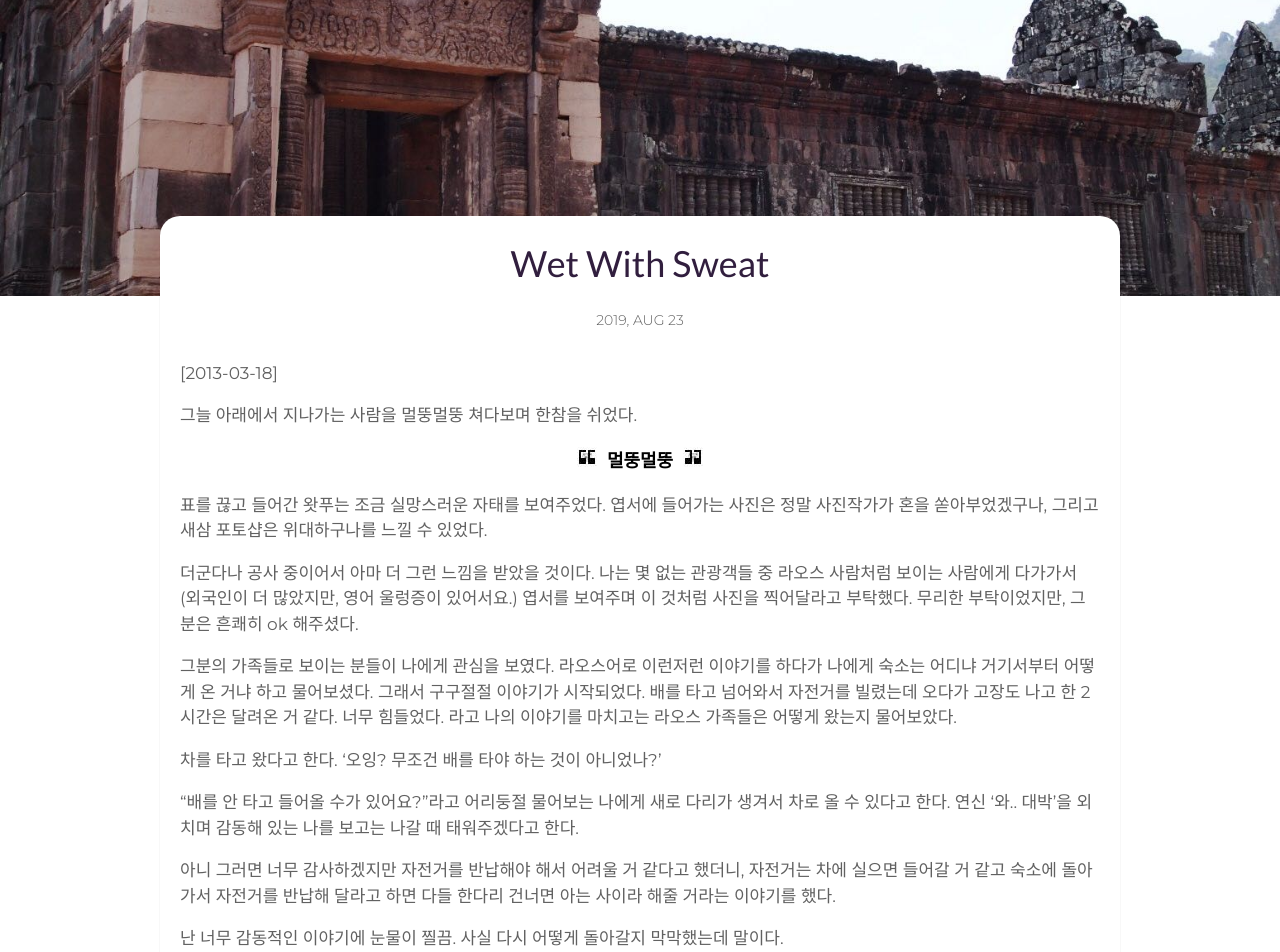
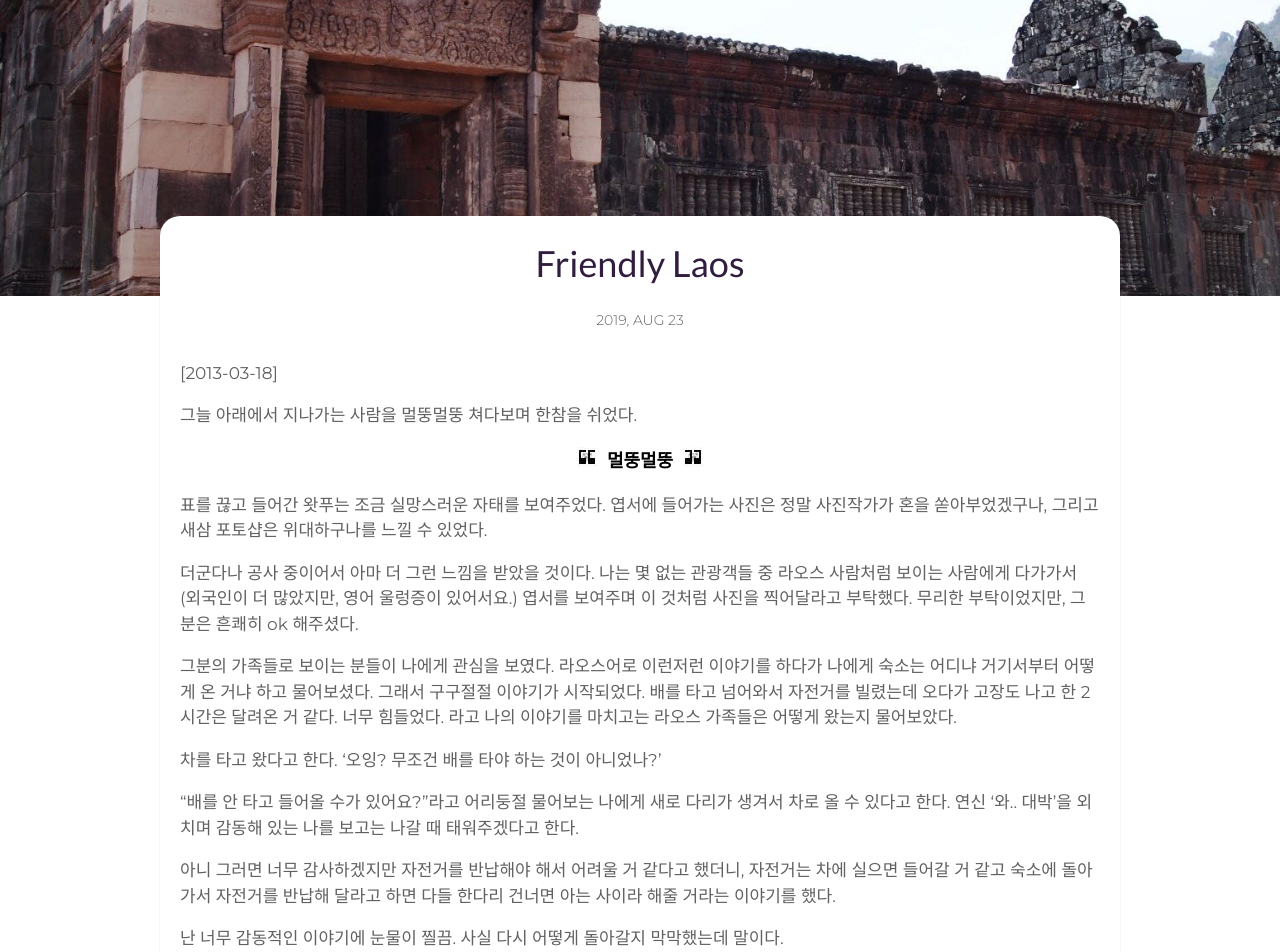
Before and after one commit to HAEZZA/HAEZZA.github.io, a Jekyll site: the page built from _posts/2019-08-23-Friendly-Laos.markdown, in a window 1280 px wide. Shown: the part 307-1259 px from the top of the page. Built offline with Jekyll 4.4.1, drawn with Linux system fonts in a browser that asks for light colours; some web fonts are replaced; comment, search, counter and statistics services are not loaded; some of the changed text lies outside the part shown.

Commit message:
md 수정

```diff
--- a/_posts/2018-10-16-Paris-France.markdown
+++ b/_posts/2018-10-16-Paris-France.markdown
@@ -41,6 +41,5 @@ author: dub # Add name author (optional)
 
 나는 그때의 추억을 되새김질..
 
-
-![etretat]({{site.baseurl}}/assets/img/2016-09-12-etretat.JPG){: width="50%" height="50%"}
+<img src="/assets/img/2016-09-12-etretat.JPG" alt="Etretat" class="center" style="width: 50%; height: auto;">
 <p class="page-caption">프랑스 에트르타 거리 방황중<p>
--- a/_posts/2019-08-23-Friendly-Laos.markdown
+++ b/_posts/2019-08-23-Friendly-Laos.markdown
@@ -1,6 +1,6 @@
 ---
 layout: post
-title: "Wet With Sweat"
+title: "Friendly Laos"
 date: 2019-08-23 18:00:00 +0900
 description: 친절한 라오스씨 # Add post description (optional)
 img: 2019-08-23-Wat-Pu.jpg # Add image post (optional)
```
